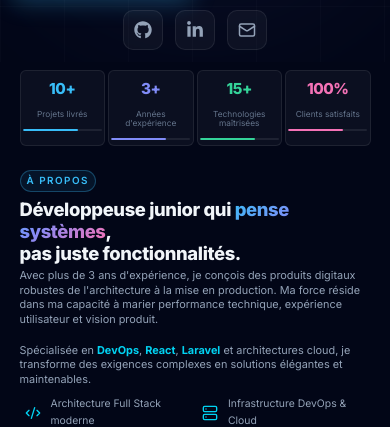
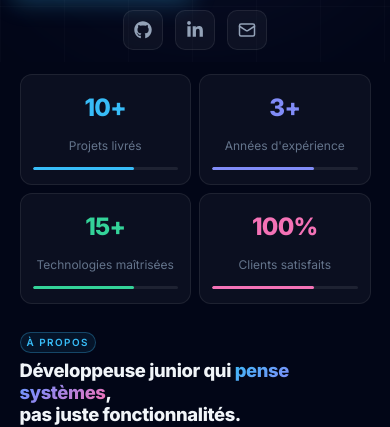
Before and after one commit to mmilinda/FolioMM, a React (Vite) app: page / in a window 390 px wide. Shown: the part 826-1253 px from the top of the page. Built offline with nearby package versions, Linux system fonts and the light colour scheme; no server answers.

Commit message:
fix: update mobile stats layout to 2 cards per row with increased font sizes and paddings

```diff
--- a/src/index.css
+++ b/src/index.css
@@ -1594,37 +1594,37 @@ body {
     display: none !important;
   }
 
-  /* 2. STATS COUNTER BAR: ALL 4 CARDS ON 1 SINGLE HORIZONTAL LINE! */
+  /* 2. STATS COUNTER BAR: 2 CARDS PER ROW ON MOBILE WITH LARGER TEXT */
   .stats-section {
-    padding: 0.5rem 0 !important;
+    padding: 0.75rem 0 !important;
   }
 
   .stats-grid {
     display: grid !important;
-    grid-template-columns: repeat(4, 1fr) !important;
-    gap: 3px !important;
+    grid-template-columns: repeat(2, 1fr) !important;
+    gap: 8px !important;
   }
 
   .stat-card {
-    padding: 0.35rem 0.15rem !important;
-    border-radius: 6px !important;
+    padding: 0.85rem 0.75rem !important;
+    border-radius: 12px !important;
     text-align: center !important;
   }
 
   .stat-value {
-    font-size: 0.95rem !important;
+    font-size: 1.5rem !important;
     font-weight: 800 !important;
   }
 
   .stat-label {
-    font-size: 0.52rem !important;
-    line-height: 1.05 !important;
-    margin-top: 1px !important;
+    font-size: 0.75rem !important;
+    line-height: 1.25 !important;
+    margin-top: 3px !important;
   }
 
   .stat-bar {
-    height: 2px !important;
-    margin-top: 2px !important;
+    height: 3px !important;
+    margin-top: 6px !important;
   }
 
   /* 3. SECTION À PROPOS (About): Centered CV button & smaller text */
```
